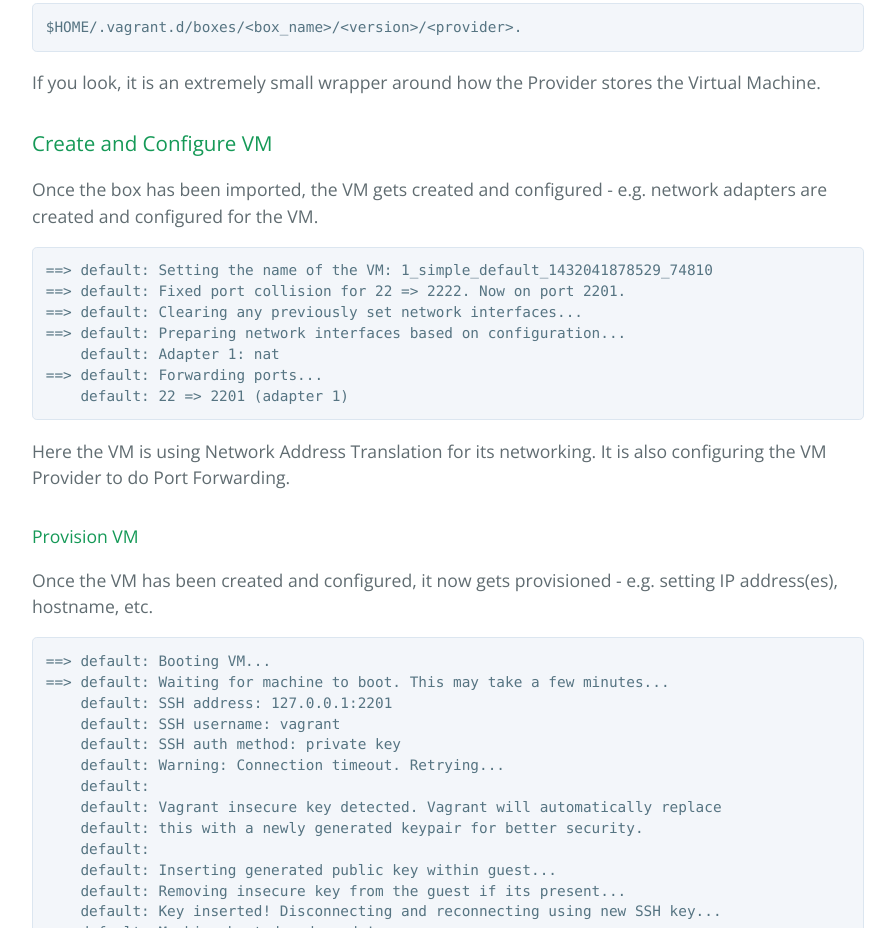
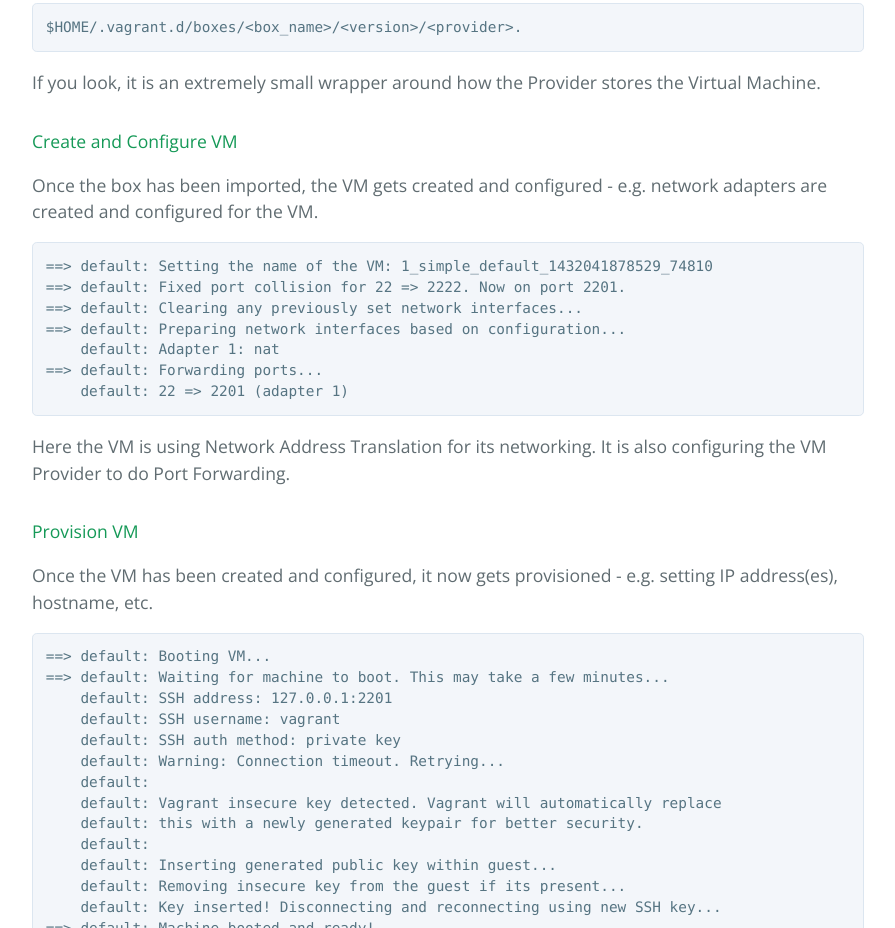
Before and after one commit to 4BitBen/vagrant-examples, a plain HTML site: page index.html in a window 1280 px wide. Shown: the part 3858-4786 px from the top of the page, without its empty margins (192-1087 px from the left). Drawn offline with nearby package versions, Linux system fonts and the light colour scheme.

```diff
--- a/index.html
+++ b/index.html
@@ -174,8 +174,8 @@ end
 
 <p>If you look, it is an extremely small wrapper around how the Provider stores the Virtual Machine.</p>
 
-<h3>
-<a id="create-and-configure-vm" class="anchor" href="#create-and-configure-vm" aria-hidden="true"><span class="octicon octicon-link"></span></a>Create and Configure VM</h3>
+<h4>
+<a id="create-and-configure-vm" class="anchor" href="#create-and-configure-vm" aria-hidden="true"><span class="octicon octicon-link"></span></a>Create and Configure VM</h4>
 
 <p>Once the box has been imported, the VM gets created and configured - e.g. network adapters are created and configured for the VM.</p>
 
```
Also changed, not shown: params.json (+1 -1 lines).
